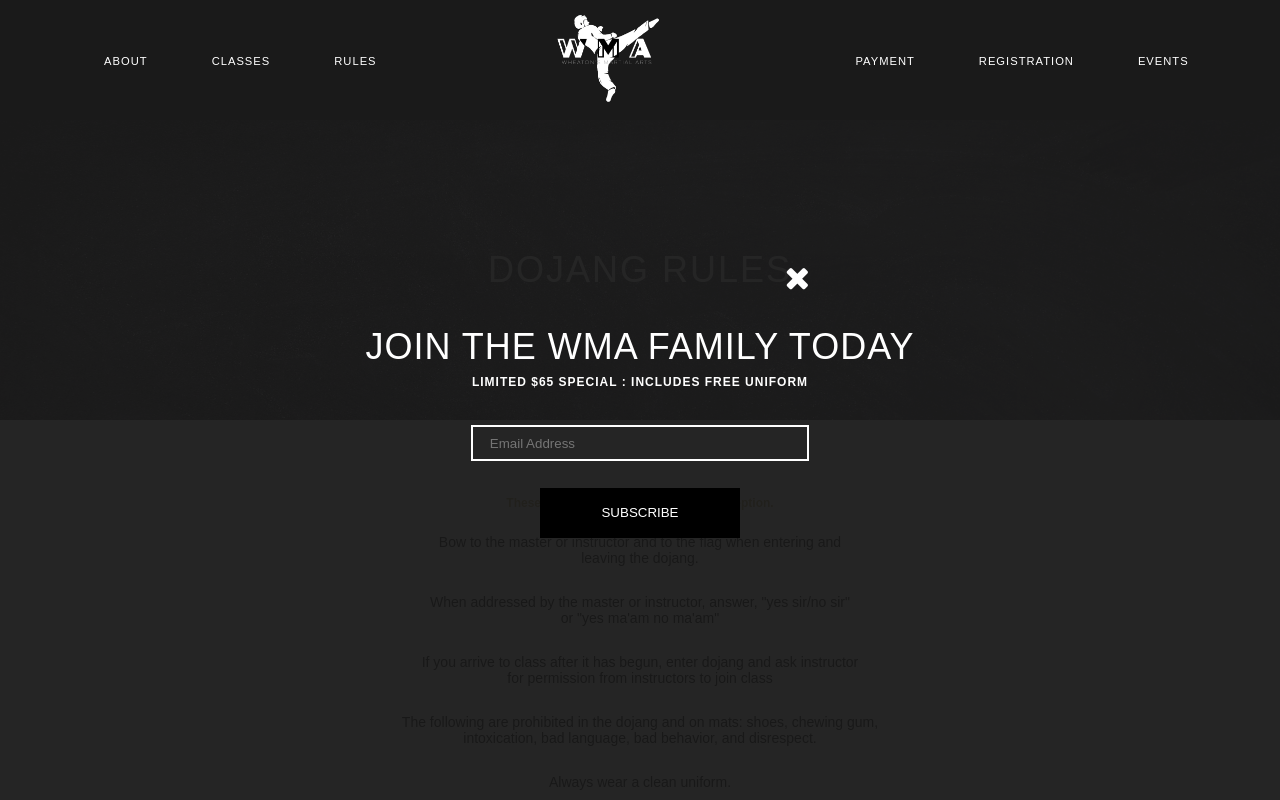
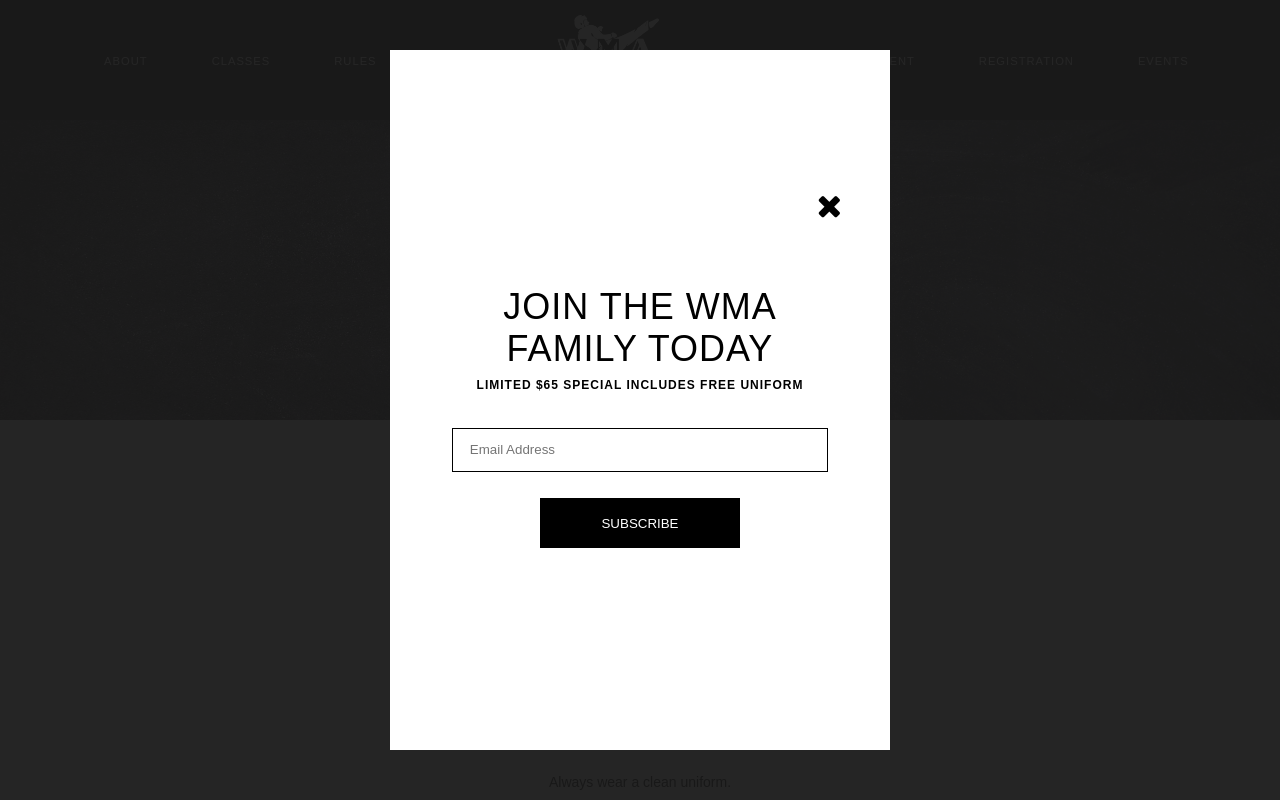
Before and after one commit to fang77/Wheaton-sMartialArts, a React (Create React App) app: page /Rules in a window 1280 px wide. Shown: the top 800 px of the page. Built offline with nearby package versions, Linux system fonts and the light colour scheme.

Commit message:
'finalfixbeforlaunch'

```diff
--- a/src/components/popup/signup.css
+++ b/src/components/popup/signup.css
@@ -9,7 +9,7 @@
     justify-content: center;
     align-items: center;
     background: rgba(26,26,26,0.95);
-    z-index: 100;
+    z-index: 10000;
 }
 
 .popup-closed {
@@ -17,54 +17,69 @@
 }
 
 
-.popup-container h1 {
+.yes h1 {
     font-size: 36px;
     font-family: 'Montserrat', sans-serif;
     letter-spacing: 1px;
-    color: white !important;
+    color: black !important;
     font-weight: 450;
     margin-bottom: 0.2em;
-    width: 60%;
+    width: 60% !important;
 }
 
-.popup-container p {
+.yes p {
     font-size: 12px;
     font-family: 'Montserrat', sans-serif;
     letter-spacing: 1px;
-    color: white !important;
+    color: black !important;
     font-weight: 600;
+    padding: 0 !important;
     margin-bottom: 3em;
+
 }
 
-.popup-container input {
-    border: 1px soild white;
+.yes input {
+    border: 1px solid black !important;
     background: transparent;
-    width: 330px;
-    height: 30px;
+    width: 370px;
+    height: 40px;
 }
 
-.popup-container button {
+.yes button {
     width: 200px;
     height: 50px;
     background-color: black;
     color: white;
     border: none;
     margin-top: 2em;
+    margin-bottom: 7em;
 }
 .x {
-    display: flex;
+    display: flex !important;
     justify-content: flex-end;
     align-items: flex-end;
-    width: 340px;
+    width: 100%;
     height: auto;
-    margin-bottom: 2em;
+    margin-bottom: 4em;
+    margin-top: 2em;
 }
 
 .x i {
-    color: white;
+    color: black;
+    margin-right: 1.5em;
     font-size: 32px;
 }
 
+
+.yes {
+    display: flex !important;
+    flex-direction: column;
+    justify-content: center !important;
+    align-items: center !important;
+    background: white;
+    height: 500px !important;
+    width: 350px !important;
+}
 @media (max-width: 430px) {
 
     .popup-container p {
@@ -79,4 +94,15 @@
 
     }
 
+    .yes input {
+        width: 250px !important;
+    }
+
 }
+
+@media (min-width: 678px) {
+    .yes {
+        width: 500px !important;
+        height: 700px !important;
+    }
+}
--- a/src/components/popup/signup.js
+++ b/src/components/popup/signup.js
@@ -30,16 +30,19 @@
         return(
             <div className={this.state.isPopupOpen ? "popup-container" : "popup-closed"}>
 
+                    <div className='yes'>
+
                         <div className="x">
                             <i class="fa fa-times" aria-hidden="true" onClick={ () => this.setState({isPopupOpen: false})}></i>
                         </div>
+                        <h1>JOIN THE WMA FAMILY TODAY</h1>
+                        <p>LIMITED $65 SPECIAL INCLUDES FREE UNIFORM</p>
 
-                    <h1>JOIN THE WMA FAMILY TODAY</h1>
-                    <p>LIMITED $65 SPECIAL : INCLUDES FREE UNIFORM</p>
                         <input placeholder="    Email Address" />
                         <button type="submit" className="subscribe">SUBSCRIBE</button>
 
                     </div>
+            </div>
         );
     }
 }
```
Also changed, not shown: 12 other files (tests, documents, lock files or other folders). Lines whose indentation alone changed are shown as unchanged.
